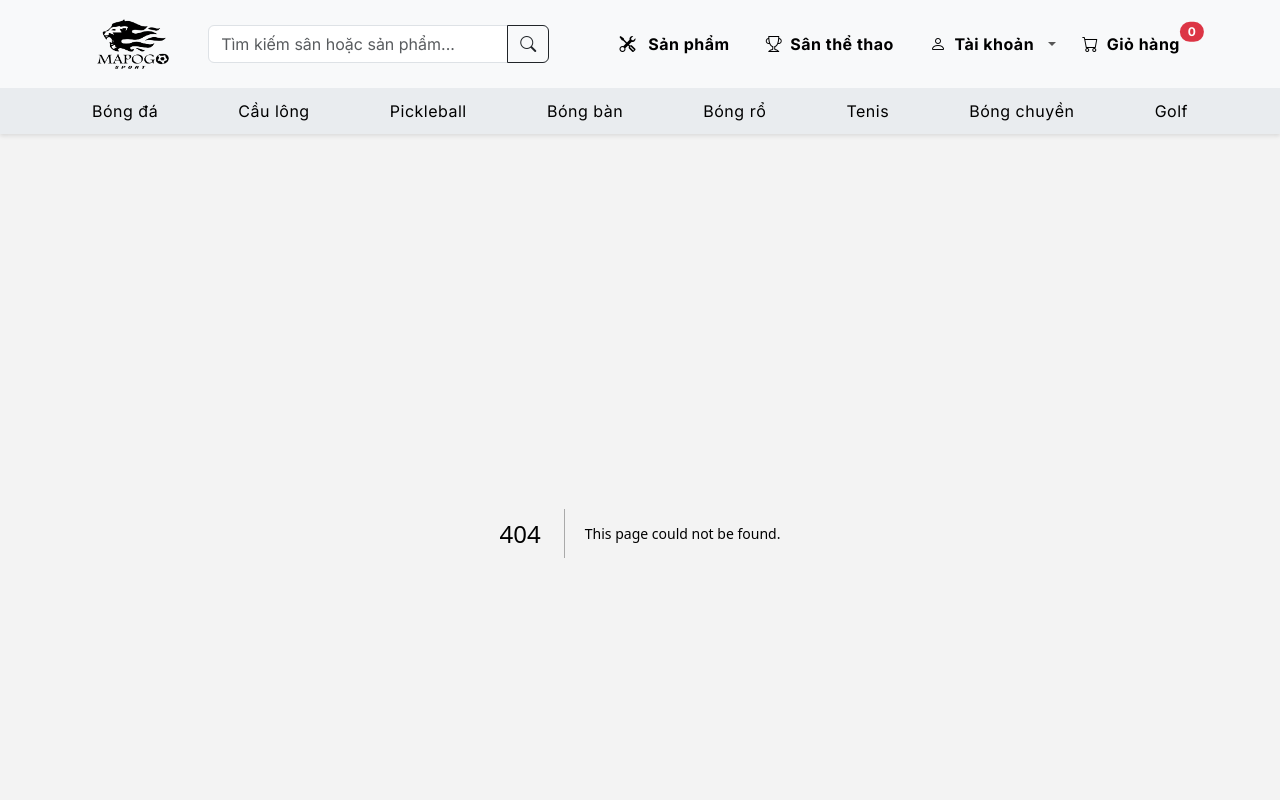
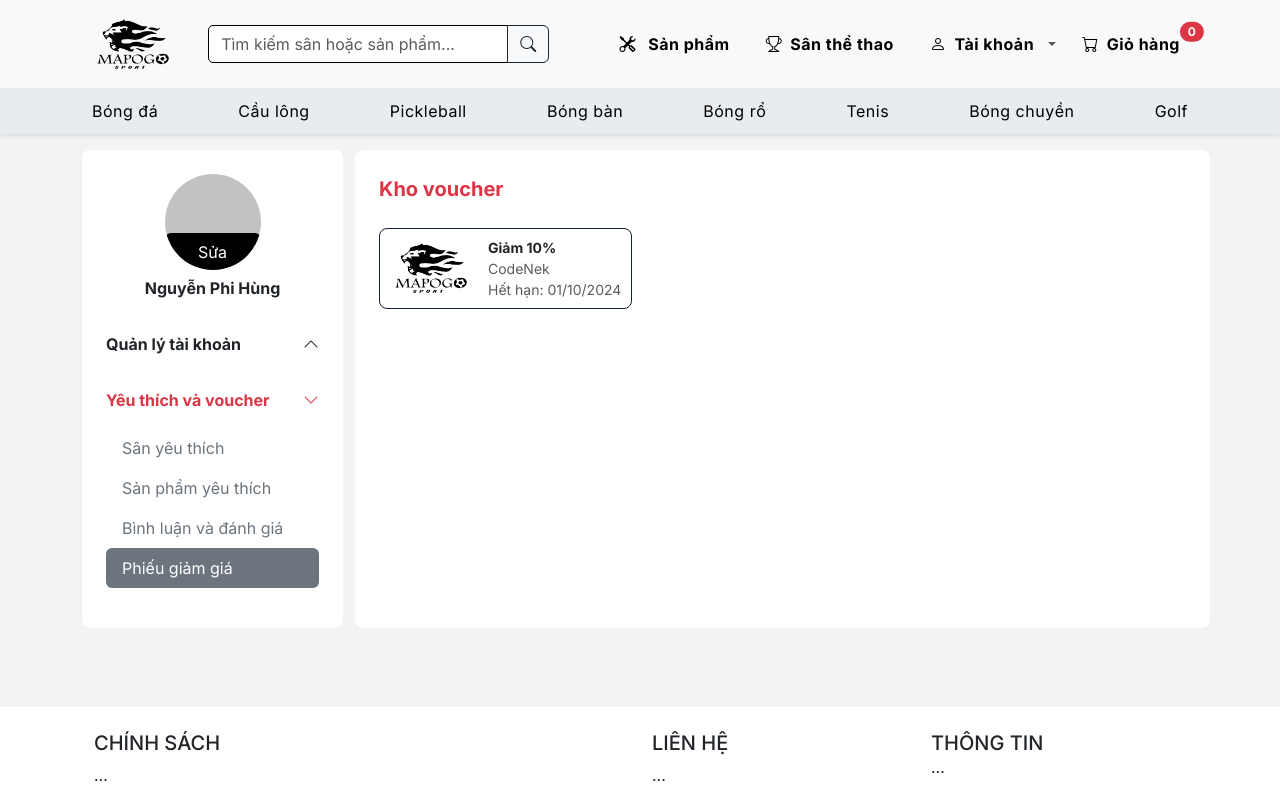
Before and after one commit to nguyentuakinapy/mapogosport, a Next.js app in the folder MapogoSport-FE/: page /user/coupon in a window 1280 px wide. Before the commit this address had no page. Shown: the top 800 px of the page. Built offline with nearby package versions, Linux system fonts and the light colour scheme.

Commit message:
Update Sidebar and add user func

```diff
--- a/MapogoSport-FE/src/app/user/address/page.tsx
+++ b/MapogoSport-FE/src/app/user/address/page.tsx
@@ -19,7 +19,8 @@ export default function Profile() {
             <div className='mt-4'>
                 <div className='item-address d-flex justify-content-between align-items-center'>
                     <div className="item-left">
-                        <span className='align-items-center'>39/6, Nam Lân, Xã Bà Điểm, Huyện Hóc Môn, Hồ Chí Minh</span>
+                        <b>Nguyễn Phi Hùng - 0963861480</b>
+                        <div>39/6, Nam Lân, Xã Bà Điểm, Huyện Hóc Môn, Hồ Chí Minh</div>
                     </div>
                     <div className="item-right">
                         <div className="d-flex">
--- /dev/null
+++ b/MapogoSport-FE/src/app/user/coupon/page.tsx
@@ -0,0 +1,29 @@
+import UserLayout from "@/components/User/UserLayout"
+import { Col, Row, Image } from "react-bootstrap";
+import '../types/user.scss'
+
+const CouponPage = () => {
+    return (
+        <UserLayout>
+            <b className='text-danger' style={{ fontSize: '20px' }}>Kho voucher</b>
+            <div style={{ fontSize: '14px' }}>
+                <Row>
+                    <Col xs={4} className="mt-4">
+                        <div className="box-coupon py-2">
+                            <div className="me-2">
+                                <Image src={"/images/logo.png"} width={100} alt="LogoShop" />
+                            </div>
+                            <div className="box-coupon-content">
+                                <b>Giảm 10%</b>
+                                <div className="text-muted">CodeNek</div>
+                                <div className="text-muted">Hết hạn: 01/10/2024</div>
+                            </div>
+                        </div>
+                    </Col>
+                </Row>
+            </div>
+        </UserLayout>
+    )
+}
+
+export default CouponPage;
--- a/MapogoSport-FE/src/app/user/profile/page.tsx
+++ b/MapogoSport-FE/src/app/user/profile/page.tsx
@@ -22,7 +22,7 @@ export default function Profile() {
     return (
         <UserLayout>
             <div className='mb-3 text-danger' style={{ fontSize: '20px' }}><b>Thông tin cá nhân</b></div>
-            <div style={{ fontSize: '15px' }}>
+            <div style={{ fontSize: '14px' }}>
                 <Form>
                     <Form.Group className="mb-3">
                         <Form.Floating className="mb-3">
--- a/MapogoSport-FE/src/app/user/types/user.scss
+++ b/MapogoSport-FE/src/app/user/types/user.scss
@@ -29,7 +29,7 @@ a {
     padding: 15px;
     margin-bottom: 10px;
     border: 1px dashed black;
-    font-size: 15px;
+    font-size: 14px;
     &:last-child{
         margin-bottom: 0;
     }
@@ -87,7 +87,7 @@ a {
         tbody {
             tr {
                 td {
-                    font-size: 15px;
+                    font-size: 14px;
                     a {
                         text-decoration: none;
                         color: #142239;
@@ -165,7 +165,7 @@ a {
     }
 }
 /*======================================================Detail Booking CSS End======================================================*/
-/*======================================================Wishlist CSS Start======================================================*/
+/*======================================================Wishlist SprotField & Product Start======================================================*/
 .user-border {
     border-radius: 8px;
     padding: 5px;
@@ -225,4 +225,83 @@ a {
         }
     }
 }
-/*======================================================Wishlist CSS End======================================================*/
+/*======================================================Wishlist SprotField & Product CSS End======================================================*/
+/*======================================================Comment CSS Start======================================================*/
+.box-comment-container {
+    background: #142239;
+    color: white;
+    padding: 8px;
+    border-radius: 8px;
+    .box-comment {
+        color: white;
+        width: 95%;
+        &:hover {
+            background-color: rgb(161, 161, 161);
+            border-radius: 8px;
+        }
+    }
+    &:last-child {
+        margin-bottom: 0px !important;
+    }
+}
+/*======================================================Comment CSS End======================================================*/
+/*======================================================Wallet CSS Start======================================================*/
+.btn-wallet {
+    a {
+        background: #dc3545 !important;
+        border: 1px solid #dc3545 !important;
+        font-size: 14px;
+        color: white;
+        padding: 8px;
+        border-radius: 8px;
+        &:hover {
+            background: white !important;
+            color: black;
+        }
+        &:last-child {
+            margin-left: 10px;
+        }
+    }
+}
+.custom-tabs {
+    margin-top: 1rem;
+    .nav-item {
+        flex: 1;
+        text-align: center;
+        & + .nav-item {
+            margin-left: 1.5px;
+        }
+        &:first-child {
+            .nav-link {
+                border-radius: 8px 0 0 8px;
+            }
+        }
+        &:last-child {
+            .nav-link {
+                border-radius: 0 8px 8px 0;
+            }
+        }
+        .nav-link {
+            border-radius: 0;
+            color: #1a1a1a;
+            background-color: #f5f5f5;
+            padding: 12px 24px;
+            text-align: center;
+            font-weight: 600;
+            &:hover, &.active {
+                background-color: #142239; /* Màu xanh đậm */
+                color: white;
+            }
+        }
+    }
+}
+/*======================================================Wallet CSS End======================================================*/
+/*======================================================Coupon CSS Start======================================================*/
+.box-coupon {
+    display: flex;
+    justify-content: flex-start;
+    align-items: center;
+    border: 1px solid #142239;
+    border-radius: 8px;
+}
+/*======================================================Coupon CSS End======================================================*/
--- a/MapogoSport-FE/src/app/user/wishlist/product/page.tsx
+++ b/MapogoSport-FE/src/app/user/wishlist/product/page.tsx
@@ -55,7 +55,7 @@ const WishListProduct = () => {
     return (
         <UserLayout>
             <b className='text-danger' style={{ fontSize: '20px' }}>Sản phẩm yêu thích</b>
-            <div style={{ fontSize: '15px' }}>
+            <div style={{ fontSize: '14px' }}>
                 <Row className="my-3">
                     {/* {currentStadiums.map((stadium, index) => ( */}
                     <Col xs={4}>
--- a/MapogoSport-FE/src/app/user/wishlist/sportfield/page.tsx
+++ b/MapogoSport-FE/src/app/user/wishlist/sportfield/page.tsx
@@ -55,7 +55,7 @@ const WishListSportField = () => {
     return (
         <UserLayout>
             <b className='text-danger' style={{ fontSize: '20px' }}>Sân yêu thích</b>
-            <div style={{ fontSize: '15px' }}>
+            <div style={{ fontSize: '14px' }}>
                 <Row className="my-3">
                     {/* {currentStadiums.map((stadium, index) => ( */}
                     <Col xs={4}>
--- a/MapogoSport-FE/src/components/User/Sidebar/Index.tsx
+++ b/MapogoSport-FE/src/components/User/Sidebar/Index.tsx
@@ -1,7 +1,9 @@
 'use client'
+import { usePathname } from 'next/navigation';
 import '../types/user.scss'
 import useLocalStorage from "../useLocalStorage";
 import SidebarItem from "./SideBarItem";
+import { useEffect } from 'react';
 
 const menuGroups = [
     {
@@ -17,31 +19,33 @@ const menuGroups = [
                 ],
             },
             {
-                label: "Yêu thích",
+                label: "Yêu thích và voucher",
                 route: "#",
                 children: [
                     { label: "Sân yêu thích", route: "/user/wishlist/sportfield" },
                     { label: "Sản phẩm yêu thích", route: "/user/wishlist/product" },
                     { label: "Bình luận và đánh giá", route: "/user/wishlist/comment" },
+                    { label: "Phiếu giảm giá", route: "/user/coupon" }
                 ],
-            },
-            {
-                label: "Ví và mã giảm giá",
-                route: "#",
-                children: [
-                    { label: "Ví của bạn", route: "#" },
-                    { label: "Phiếu giảm giá", route: "#" },
-                ],
-            },
+            }
         ],
     },
 ];
 
 const Sidebar = () => {
     const [pageName, setPageName] = useLocalStorage("selectedMenu", "dashboard");
+    const pathname = usePathname();
+
+    useEffect(() => {
+        const activeItem = menuGroups.flatMap(group => group.menuItems)
+            .find(menuItem => menuItem.route === pathname || menuItem.children?.some(child => child.route === pathname));
+
+        if (activeItem) {
+            setPageName(activeItem.label.toLowerCase());
+        }
+    }, [pathname, setPageName]);
 
     return (
-        <>
         <div className="menu-user">
             <div className="text-center">
                 <div className="avatar-upload">
@@ -72,8 +76,7 @@ const Sidebar = () => {
             ))}
             {/* Sidebar Menu */}
         </div>
-        </>
-    )
+    );
 }
 
 export default Sidebar;
--- a/MapogoSport-FE/src/components/User/Sidebar/SideBarDropdown.tsx
+++ b/MapogoSport-FE/src/components/User/Sidebar/SideBarDropdown.tsx
@@ -8,16 +8,16 @@ const SidebarDropdown = ({ item }: any) => {
 
     return (
         <ul className="ps-0">
-            {item.map((item: any, index: number) => (
+            {item.map((child: any, index: number) => (
                 <ListGroup key={index}>
                     <Link
-                        href={item.route}
-                        className={`text-decoration-none rounded-2 px-3 py-2 transition-all ${pathname === item.route
+                        href={child.route}
+                        className={`text-decoration-none rounded-2 px-3 py-2 transition-all ${pathname === child.route
                             ? "bg-secondary text-white"
                             : "text-secondary"
                             }`}
                     >
-                        {item.label}
+                        {child.label}
                     </Link>
                 </ListGroup>
             ))}
--- a/MapogoSport-FE/src/components/User/Sidebar/SideBarItem.tsx
+++ b/MapogoSport-FE/src/components/User/Sidebar/SideBarItem.tsx
@@ -2,36 +2,37 @@
 import React, { useEffect, useState } from "react";
 import Link from "next/link";
 import { ListGroup } from "react-bootstrap";
+import { usePathname } from "next/navigation";
 import SidebarDropdown from "./SideBarDropdown";
 
 const SidebarItem = ({ item, pageName, setPageName }: any) => {
     const [isClient, setIsClient] = useState(false);
+    const pathname = usePathname();
 
     useEffect(() => {
         setIsClient(true);
     }, []);
 
-    const handleClick = () => {
-        setPageName((prevPageName: string) =>
-            prevPageName !== item.label.toLowerCase() ? item.label.toLowerCase() : ""
-        );
+    const isActive = pageName === item.label.toLowerCase();
+
+    const handleClick = (e: React.MouseEvent<HTMLAnchorElement, MouseEvent>) => {
+        e.preventDefault();  // Ngăn chặn việc thay đổi route khi click vào các mục có children
+        setPageName(isActive ? "" : item.label.toLowerCase());
     };
 
     return (
         <ListGroup.Item>
             <Link href={item.route} onClick={handleClick}
-                className={`${isClient && pageName === item.label.toLowerCase() ? "text-danger" : "text-dark"} d-flex fw-bold py-3 text-decoration-none`}>
+                className={`${isClient && isActive ? "text-danger" : "text-dark"} d-flex fw-bold py-3 text-decoration-none`}>
                 {item.label}
                 {item.children && isClient && (
-                    <span className={`ms-auto ${pageName === item.label.toLowerCase() ? "" : "rotate-180"}`}>
-                        <i className={`bi ${pageName === item.label.toLowerCase() ? "bi-chevron-down" : "bi-chevron-up"}`}></i>
+                    <span className={`ms-auto ${isActive ? "" : "rotate-180"}`}>
+                        <i className={`bi ${isActive ? "bi-chevron-down" : "bi-chevron-up"}`}></i>
                     </span>
                 )}
             </Link>
-            {item.children && isClient && (
-                <div className={`${pageName !== item.label.toLowerCase() ? "d-none" : ""}`}>
-                    <SidebarDropdown item={item.children} />
-                </div>
+            {item.children && isClient && isActive && (
+                <SidebarDropdown item={item.children} />
             )}
         </ListGroup.Item>
     );
```
Also changed, not shown: MapogoSport-FE/src/app/user/orders/page.tsx (+4 -4 lines), MapogoSport-FE/src/app/user/wishlist/comment/page.tsx (+65 -2 lines). Lines whose indentation alone changed are shown as unchanged.
